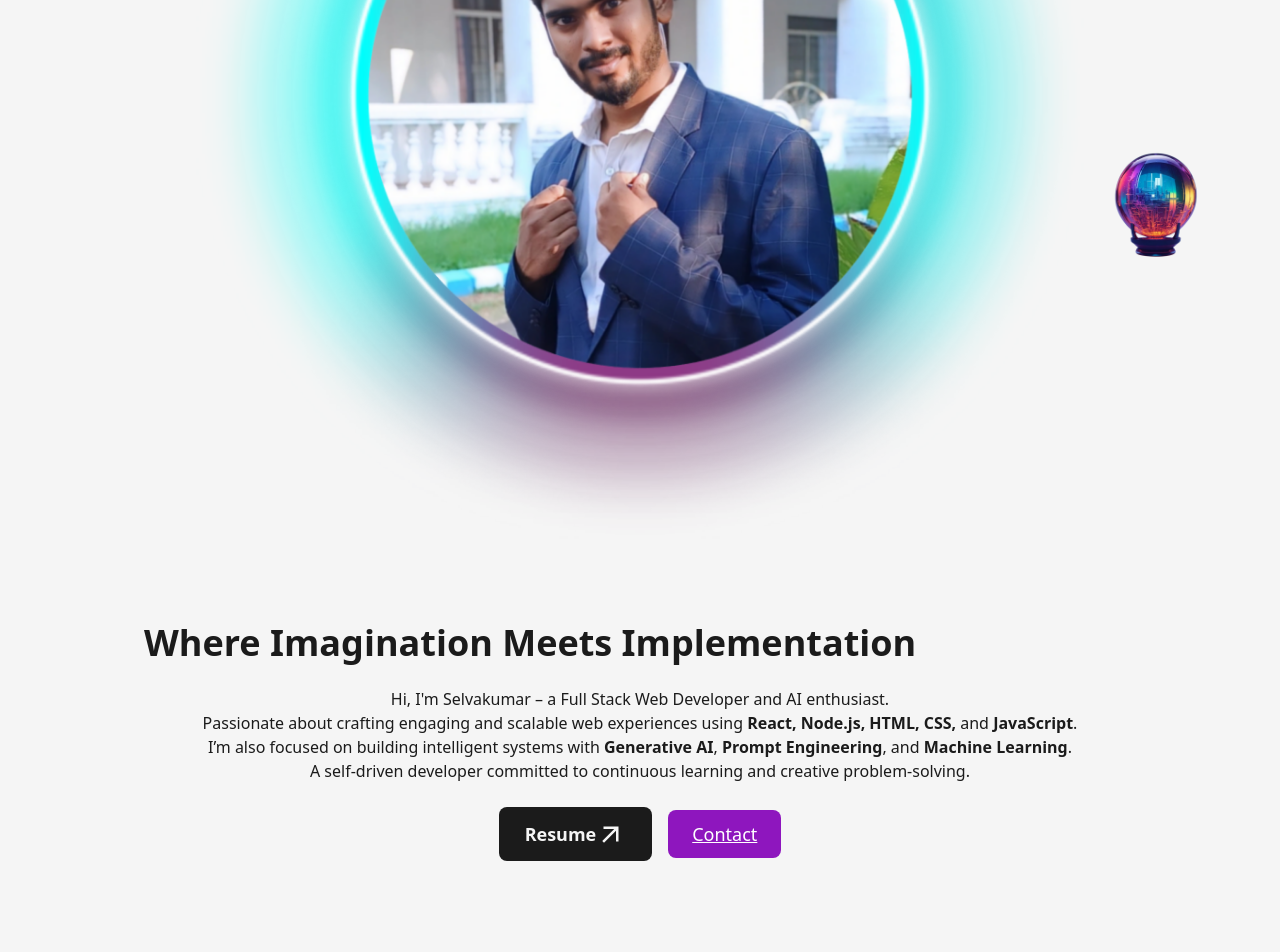
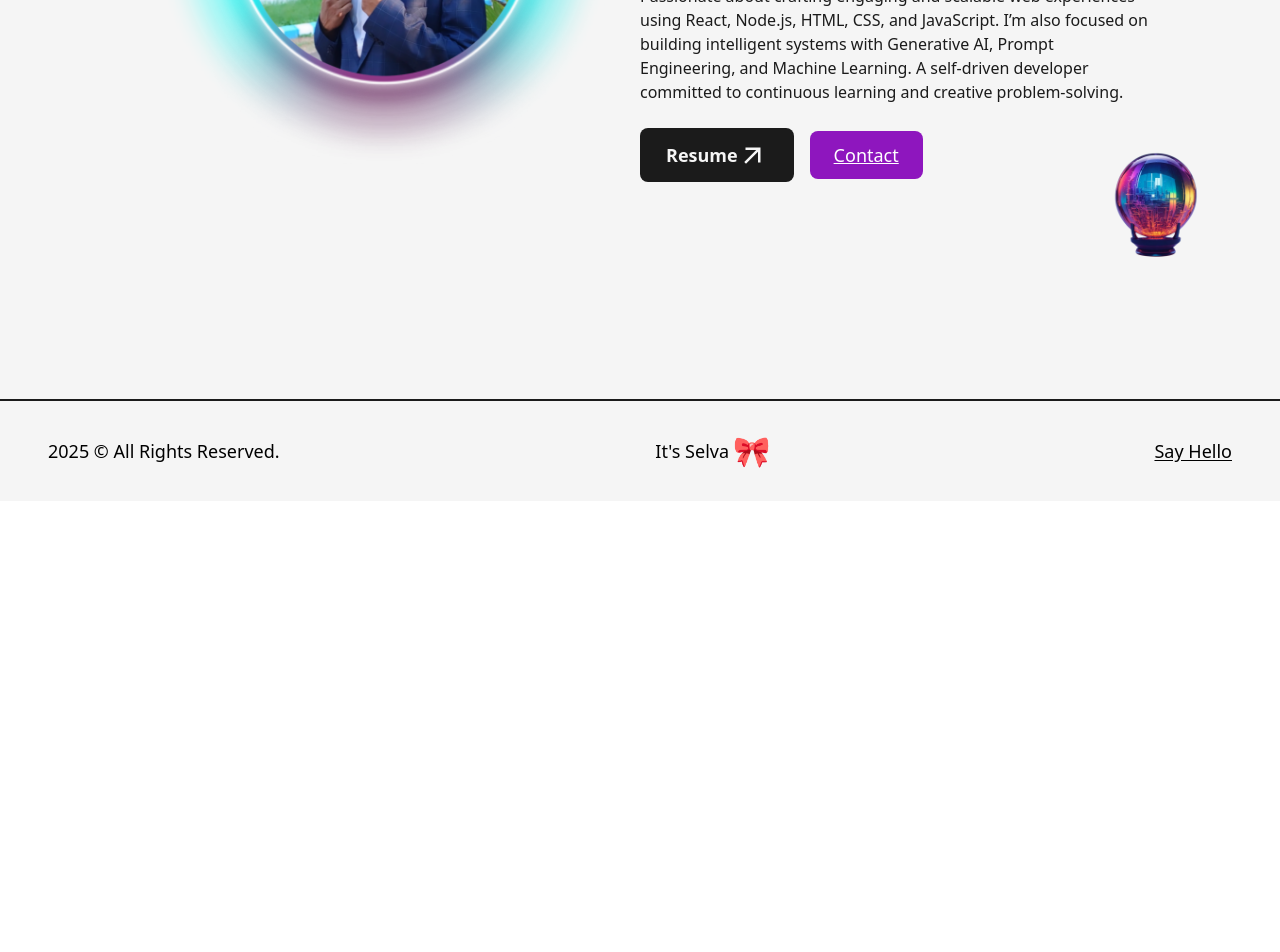
Before and after one commit to SelvakumarSelladurai/Selva_portfolio, a Next.js app: page / in a window 1280 px wide. Shown: the part 500-1452 px from the top of the page. After the commit the page ends 1001 px from the top, so only its background shows below. Built offline with nearby package versions, Linux system fonts and the light colour scheme.

Commit message:
Selvakumar BE

```diff
--- a/src/pages/index.js
+++ b/src/pages/index.js
@@ -1,9 +1,9 @@
 import Layout from "@/components/Layout";
 import Image from "next/image";
-import selva from "../../public/images/selva.png";
+import selva from '../../public/images/selva.png'
 import AnimatedText from "@/components/AnimatedText";
 import Link from "next/link";
-import globe from "../../public/images/globe.png";
+import globe from '../../public/images/globe.png'
 import { MdArrowOutward } from "react-icons/md";
 import Head from "next/head";
 import { useEffect, useState } from "react";
@@ -32,11 +32,10 @@ export default function Home() {
           </div>
         </div>
       ) : (
-        <main className="flex flex-col md:flex-row items-center justify-between text-dark min-h-screen dark:text-light px-4">
+        <main className="flex items-center text-dark min-h-screen dark:text-light">
           <Layout className="pt-0">
-            <div className="flex flex-col md:flex-row items-center justify-between w-full">
-              {/* Profile Image */}
-              <div className="w-full md:w-1/2 mb-6 md:mb-0">
+            <div className="flex items-center justify-between w-full">
+              <div className="w-1/2">
                 <Image
                   src={selva}
                   alt="profile"
@@ -46,33 +45,33 @@ export default function Home() {
                 />
               </div>
 
-              {/* Text Content */}
-              <div className="w-full md:w-1/2 flex flex-col items-center self-center text-center md:text-left">
+              <div className="w-1/2 flex flex-col items-center self-center">
                 <AnimatedText
                   text="Where Imagination Meets Implementation"
-                  classname="text-4xl md:text-6xl !text-left"
+                  classname="text-6xl !text-left"
                 />
                 <p className="my-4 text-base font-medium">
-                  Hi, I&apos;m Selvakumar – a Full Stack Web Developer and AI enthusiast. <br />
-                  Passionate about crafting engaging and scalable web experiences using <strong>React, Node.js, HTML, CSS,</strong> and <strong>JavaScript</strong>. <br />
-                  I’m also focused on building intelligent systems with <strong>Generative AI</strong>, <strong>Prompt Engineering</strong>, and <strong>Machine Learning</strong>. <br />
-                  A self-driven developer committed to continuous learning and creative problem-solving.
-                </p>
+  Hi, I&apos;m Selvakumar – a Full Stack Web Developer and AI enthusiast.
+  Passionate about crafting engaging and scalable web experiences using React, Node.js, HTML, CSS, and JavaScript.
+  I’m also focused on building intelligent systems with Generative AI, Prompt Engineering, and Machine Learning.
+  A self-driven developer committed to continuous learning and creative problem-solving.
+  </p>
 
-                {/* Buttons */}
-                <div className="flex items-center mt-2">
+                <div className="flex items-center self-start mt-2">
                   <Link
-                    href="/resume.pdf"
+                    href="./resume.pdf"
                     target="_blank"
-                    className="flex items-center bg-dark text-light p-2.5 px-6 rounded-lg text-lg font-semibold hover:bg-light dark:text-dark dark:bg-light hover:text-dark border-2 border-solid border-transparent hover:border-dark"
+                    className="flex items-center bg-dark text-light p-2.5 px-6
+                    rounded-lg text-lg font-semibold hover:bg-light dark:text-dark dark:bg-light hover:text-dark border-2 border-solid border-transparent
+                    hover:border-dark"
                   >
-                    Resume <MdArrowOutward fontSize={"30"} />
+                    Resume <MdArrowOutward fontSize={'30'} />
                   </Link>
                   <Link
                     href="mailto:selvakumardurai5973@gmail.com"
                     target="_blank"
                     className="ml-4 text-lg font-medium capitalize dark:text-light text-white rounded-lg underline p-2.5 px-6"
-                    style={{ background: "#8e16be" }}
+                    style={{ background: '#8e16be' }}
                   >
                     Contact
                   </Link>
@@ -81,9 +80,12 @@ export default function Home() {
             </div>
           </Layout>
 
-          {/* Globe Image */}
           <div className="absolute right-7 bottom-7 inline-block w-48">
-            <Image src={globe} className="w-24 h-25 mt-10 mx-auto" alt="globe" />
+            <Image
+              src={globe}
+              className="w-24 h-25 mt-10 mx-auto"
+              alt="globe"
+            />
           </div>
         </main>
       )}
```
